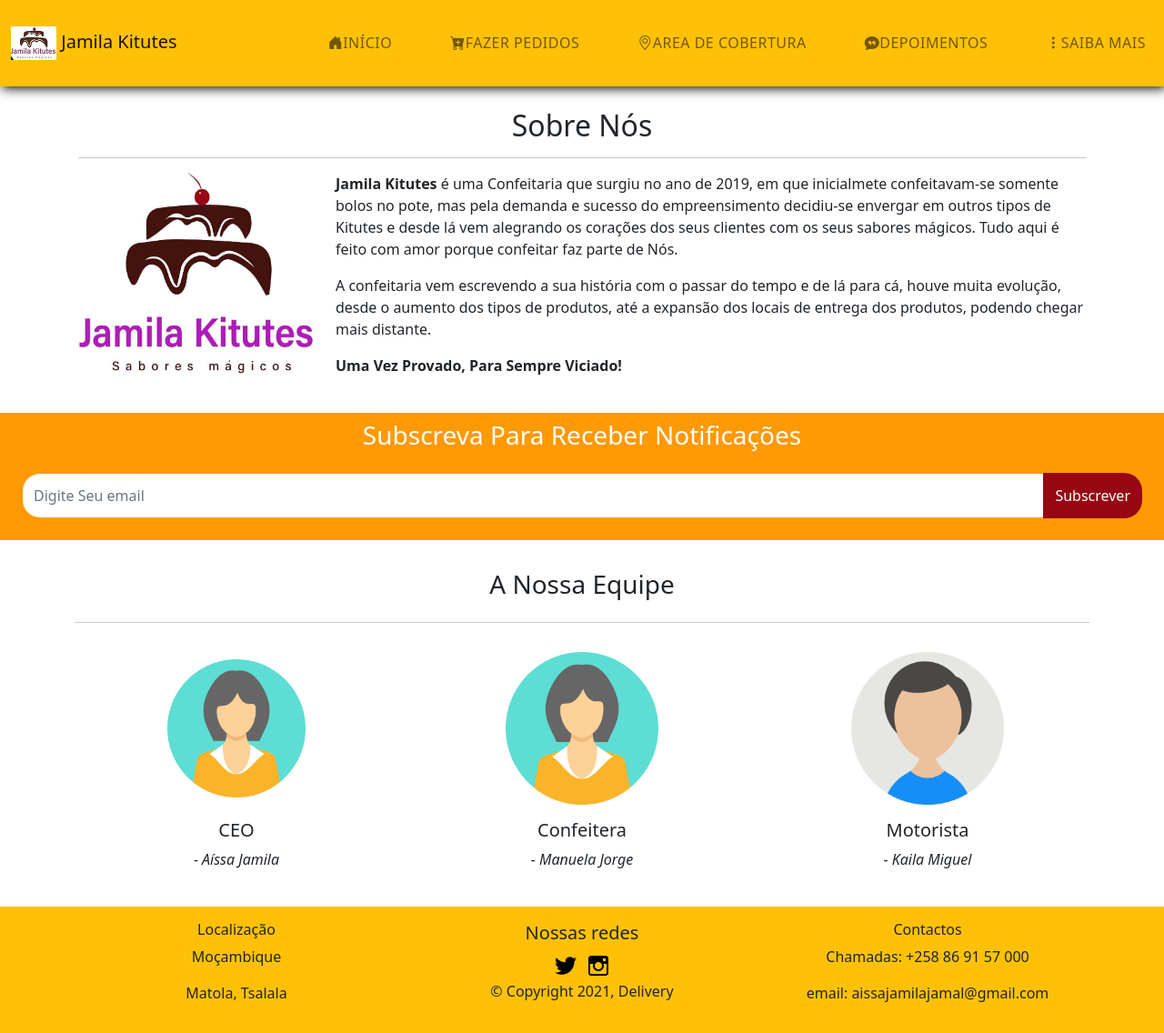
After one commit to baltonCome/Delivery, a PHP site: page /learn_more.php in a window 1280 px wide. The commit adds this page. Shown: the whole page at 91% size. Run offline with PHP 8.4, Linux system fonts and the light colour scheme; some libraries are stand-ins or nearby versions.

Commit message:
Saiba_mais
Saiba mais e outras alteracoes

```diff
--- /dev/null
+++ b/learn_more.php
@@ -0,0 +1,108 @@
+<?php
+
+include __DIR__.'/util/header.php';
+?>
+    <main>
+
+        <section class="about-company-section py-2">
+            <div class="container p-1 p-sm-3">
+                <div class="row">
+                    <div class="col-12 text-center">
+                    <h2>Sobre Nós</h2>
+                    <hr />
+                    </div>
+
+                    <div class="col-md-3">
+                    <img class="img-fluid" src="util/imgs/icone_white.jpeg" alt="">
+
+                    </div>
+
+                    <div class="col-md-9">
+                    <p>
+                        <b class="font-bold">Jamila Kitutes</b> é uma Confeitaria que surgiu no ano de 2019,
+                        em que inicialmete confeitavam-se somente bolos no pote, mas pela demanda e sucesso do empreensimento
+                        decidiu-se envergar em outros tipos de Kitutes
+                        e desde lá vem alegrando os corações dos seus clientes com os seus sabores mágicos.
+                        Tudo aqui é feito com amor porque confeitar faz parte de Nós.
+                    </p>
+                    <p>
+                        A confeitaria vem escrevendo a sua história com o passar do tempo e de lá para cá, houve muita evolução,
+                        desde o aumento dos tipos de produtos,
+                        até a expansão dos locais de entrega dos produtos, podendo chegar mais distante.
+                    </p>
+                    <p>
+                        <b class="font-bold">Uma Vez Provado, Para Sempre Viciado!</b>
+                    </p>
+
+                    </div>
+                </div>
+            </div>
+        </section>
+
+        <!--Parte do email-->
+
+        <section class="home-newsletter p-2 pt-md-2 pb-md-2">
+            <div class="row">
+                <div class="col-12 text-center">
+                    <h3>
+                    Subscreva Para Receber Notificações
+                    </h3>
+                    <div class="input-group p-3">
+                    <input type="email" class="form-control" placeholder="Digite Seu email">
+                    <span class="input-group-btn">
+                        <button class="btn btn-theme" type="submit">Subscrever</button>
+                    </span>
+                    </div>
+                </div>
+            </div>
+        </section>
+
+        <section class="pt-4 pb-4">
+      <div class="container">
+          <div class="row mt-2">
+                <div class="col text-center">
+                     <h3>
+                         A Nossa Equipe
+                    </h3>
+                 </div>
+          </div>
+          <hr>
+          <div class="row">
+            <div class="col-md-4 text-center">
+                <img class="img-fluid qualities-img p-4" src="util/imgs/perfil.png">
+                    <h5>
+                        CEO
+                     </h5>
+                    <p>
+                        <i>- Aíssa Jamila</i>
+                    </p>
+
+            </div>
+            <div class="col-md-4 text-center">
+                <img class="img-fluid qualities-img p-3" src="util/imgs/perfil.png">
+                <h5>
+                    Confeitera
+                </h5>
+                <p>
+                    <i>- Manuela Jorge</i>
+                </p>
+
+            </div>
+            <div class="col-md-4 text-center">
+
+                <img class="img-fluid qualities-img p-3" src="util/imgs/motorista.png">
+                <h5>
+                  Motorista
+                </h5>
+                <p>
+                  <i>- Kaila Miguel</i>
+                </p>
+            </div>
+          </div>
+  </section>
+
+    </main>
+
+<?php
+include __DIR__.'/util/footer.php';
+?>
--- a/util/css/style.css
+++ b/util/css/style.css
@@ -36,7 +36,7 @@ nav{
 
 .navbar-nav .nav-link:hover:after{
     width: 100%;
-    background: rgb(40, 167, 69);
+    background: rgb(115, 57, 44);
     color: rgb(40, 167, 69);
 }
 
@@ -105,3 +105,27 @@ ul li{
     list-style: none;
     margin: 0.3rem 0;
 }
+
+/*saiba mais, parte do email, Learn-more*/
+
+.home-newsletter{
+    background-color: rgb(255, 153, 4);
+    color: white;
+}
+
+.home-newsletter .form-control {
+    height: 50px;
+    border-color: transparent;
+    border-radius: 20px 0 0 20px;
+}
+
+.home-newsletter .btn {
+    min-height: 50px;
+    border-radius: 0 20px 20px 0;
+    background: rgb(152, 6, 19);
+    color: #fff;
+}
+
+.qualities-img{
+    width:200px;
+}
--- a/util/footer.php
+++ b/util/footer.php
@@ -1,13 +1,12 @@
 
 
-
-    <footer class=" bg-warning ">
+    <footer class="py-3 bg-warning">
+      <div class="container">
         <div class="row justify-items-between text-center">
           <div class = "col align-self-center">
             <h6>Localização</h6>
               <p>Moçambique</p>
               <p>Matola, Tsalala</p>
-          <p></p>
           </div>
           <div class = "col align-self-center">
             <h5>Nossas redes</h4>
@@ -23,6 +22,7 @@
             <p>email: aissajamilajamal@gmail.com</p>
           </div>
         </div>
+      </div>
      </footer>
     <script src="util/js/bootstrap.js"></script>
     <script src="util/js/bootstrap.min.js"></script>
--- a/util/header.php
+++ b/util/header.php
@@ -8,6 +8,8 @@
     <link rel="stylesheet" href="util/css/style.css">
     <link rel="stylesheet" href="util/css/bootstrap.css">
     <link rel="stylesheet" href="util/css/bootstrap.min.css">
+    <link rel="stylesheet" href="https://cdn.jsdelivr.net/npm/bootstrap-icons@1.3.0/font/bootstrap-icons.css">
+
     <!--<link rel="stylesheet" href="util/css/bootstrap.rtl.css">
     <link rel="stylesheet" href="util/css/bootstrap.rtl.min.css">
     <link rel="stylesheet" href="util/css/bootstrap-grid.css">
@@ -36,23 +38,23 @@
                         <ul class="navbar-nav ms-auto mb-2 mb-lg-0">
 
                             <li class="nav-item">
-                                <a class="nav-link ms-5" href="index.php">Início</a>
+                                <a class="nav-link ms-5" href="index.php"><i class="bi bi-house-door-fill"></i>Início</a>
                             </li>
 
                             <li class="nav-item">
-                                <a class="nav-link ms-5" href="order.php">Fazer pedidos</a>
+                                <a class="nav-link ms-5" href="order.php"><i class="bi bi-cart-plus-fill"></i>Fazer pedidos</a>
                             </li>
 
                             <li class="nav-item">
-                                <a class="nav-link ms-5" href="zone.php">Area de cobertura</a>
+                                <a class="nav-link ms-5" href="zone.php"><i class="bi bi-geo-alt"></i>Area de cobertura</a>
                             </li>
 
                             <li class="nav-item">
-                                <a class="nav-link ms-5" href="#">Depoimentos</a>
+                                <a class="nav-link ms-5" href="#"><i class="bi bi-chat-quote-fill"></i>Depoimentos</a>
                             </li>
 
                             <li class="nav-item">
-                                <a class="nav-link ms-5" href="#">Saiba Mais</a>
+                                <a class="nav-link ms-5" href="learn_more.php"><i class="bi bi-three-dots-vertical"></i>Saiba Mais</a>
                             </li>
 
                         </ul>
```
Also changed, not shown: util/imgs/icone_black.jpeg (added), util/imgs/icone_white.jpeg (added), util/imgs/motorista.png (added), util/imgs/perfil.png (added). Lines whose indentation alone changed are shown as unchanged.
